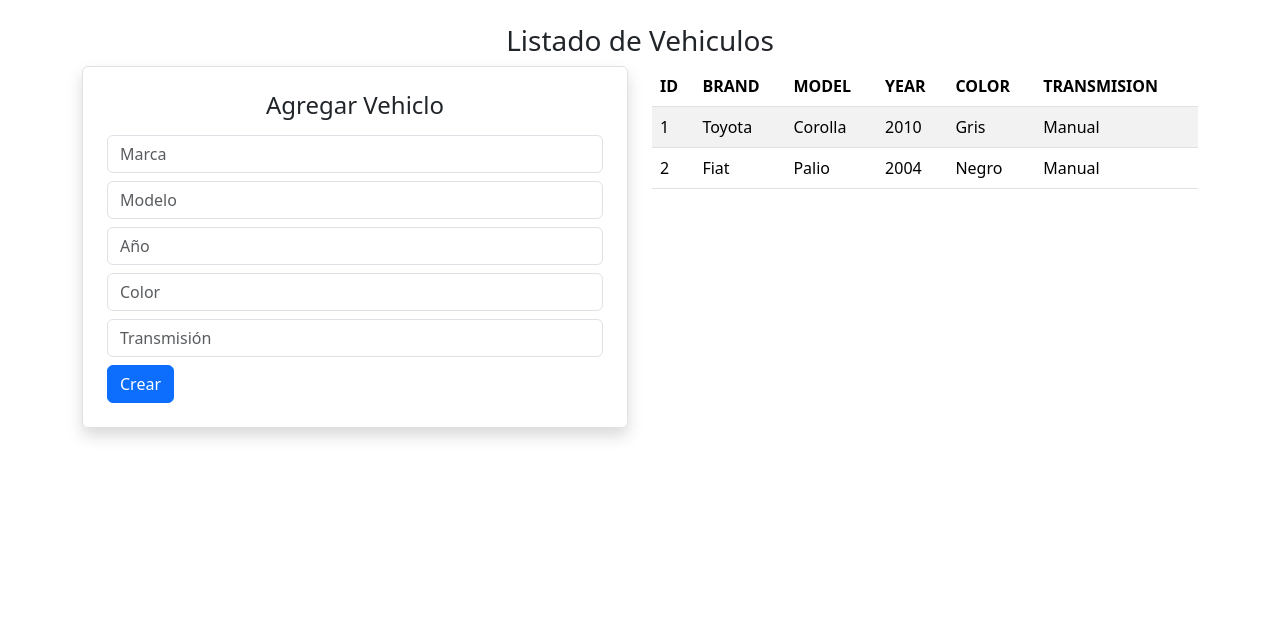
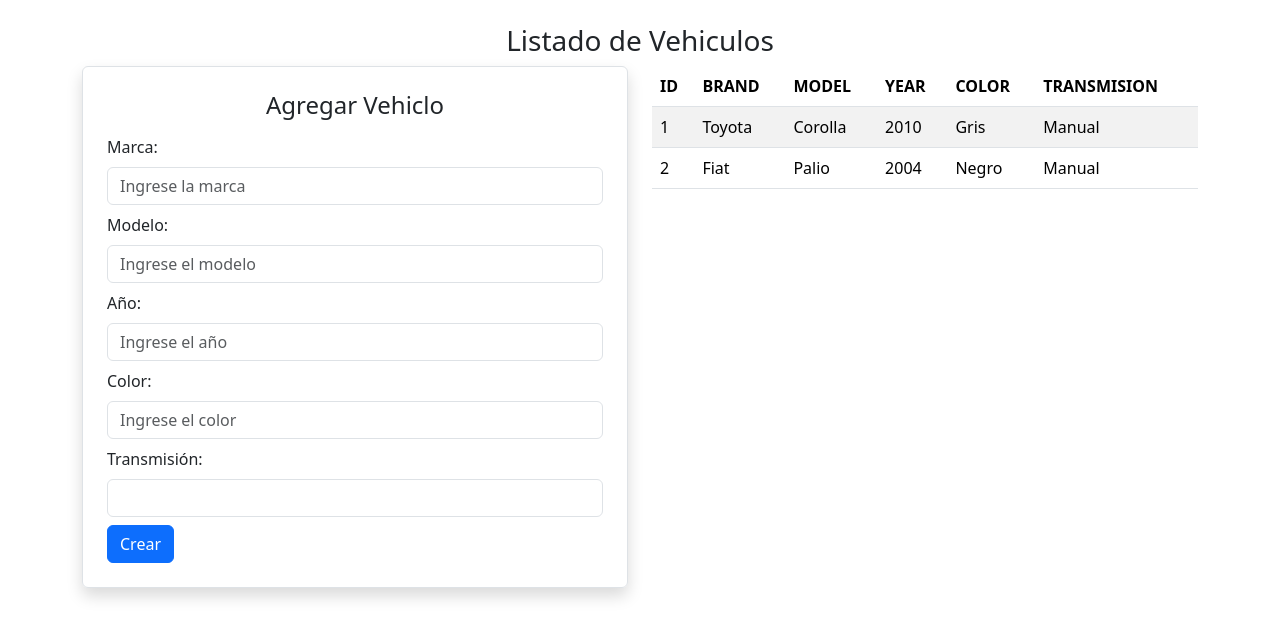
Before and after one commit to salvadorbravo09/GarageApp, an Angular app in the folder web/: page / in a window 1280 px wide. Shown: the top 638 px of the page. Built offline with nearby package versions, Linux system fonts and the light colour scheme.

Commit message:
refactor: refactor code and and labels in input

```diff
--- a/web/src/app/components/vehicle-form/vehicle-form.component.html
+++ b/web/src/app/components/vehicle-form/vehicle-form.component.html
@@ -1,50 +1,72 @@
+<!-- web/src/app/components/vehicle-form/vehicle-form.component.html -->
 <form (ngSubmit)="onSubmit()" class="p-4 border rounded shadow">
   <h4 class="text-center mb-3">Agregar Vehiclo</h4>
+
   <div>
+    <label for="brand">Marca:</label>
     <input
       class="form-control my-2"
-      placeholder="Marca"
+      placeholder="Ingrese la marca"
       name="brand"
+      id="brand"
       [(ngModel)]="vehicle.brand"
-    />
-  </div>
-  <div>
-    <input
-      class="form-control my-2"
-      placeholder="Modelo"
-      name="model"
-      [(ngModel)]="vehicle.model"
-    />
-  </div>
-  <div>
-    <input
-      class="form-control my-2"
-      placeholder="Año"
-      name="year"
-      [(ngModel)]="vehicle.year"
-      type="number"
-    />
-  </div>
-  <div>
-    <input
-      class="form-control my-2"
-      placeholder="Color"
-      name="color"
-      [(ngModel)]="vehicle.color"
-    />
-  </div>
-  <div>
-    <input
-      class="form-control my-2"
-      placeholder="Transmisión"
-      name="transmision"
-      [(ngModel)]="vehicle.transmision"
+      required
     />
   </div>
 
   <div>
-    <button type="submit" class="btn btn-primary btn-block">
-      Crear
-    </button>
+    <label for="model">Modelo:</label>
+    <input
+      class="form-control my-2"
+      placeholder="Ingrese el modelo"
+      name="model"
+      id="model"
+      [(ngModel)]="vehicle.model"
+      required
+    />
+  </div>
+
+  <div>
+    <label for="year">Año:</label>
+    <input
+      class="form-control my-2"
+      placeholder="Ingrese el año"
+      name="year"
+      id="year"
+      [(ngModel)]="vehicle.year"
+      type="number"
+      required
+    />
+  </div>
+
+  <div>
+    <label for="color">Color:</label>
+    <input
+      class="form-control my-2"
+      placeholder="Ingrese el color"
+      name="color"
+      id="color"
+      [(ngModel)]="vehicle.color"
+      required
+    />
+  </div>
+
+  <div>
+    <label for="transmision">Transmisión:</label>
+    <select
+      class="form-control my-2"
+      name="transmision"
+      id="transmision"
+      [(ngModel)]="vehicle.transmision"
+      required
+    >
+      <option value="" disabled selected>Transmisión</option>
+      <option value="manual">Manual</option>
+      <option value="automatica">Automática</option>
+    </select>
+  </div>
+
+  <div>
+    <button type="submit" class="btn btn-primary btn-block">Crear</button>
   </div>
 </form>
```
